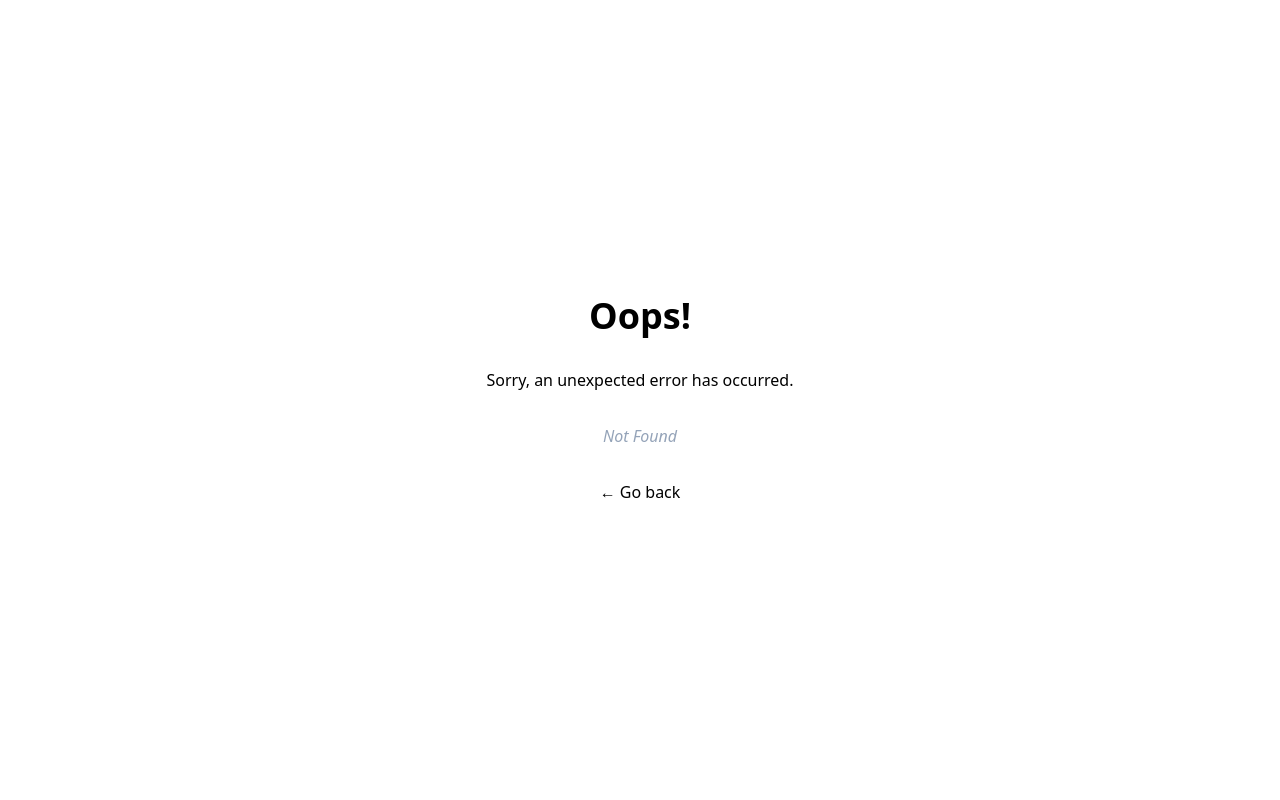
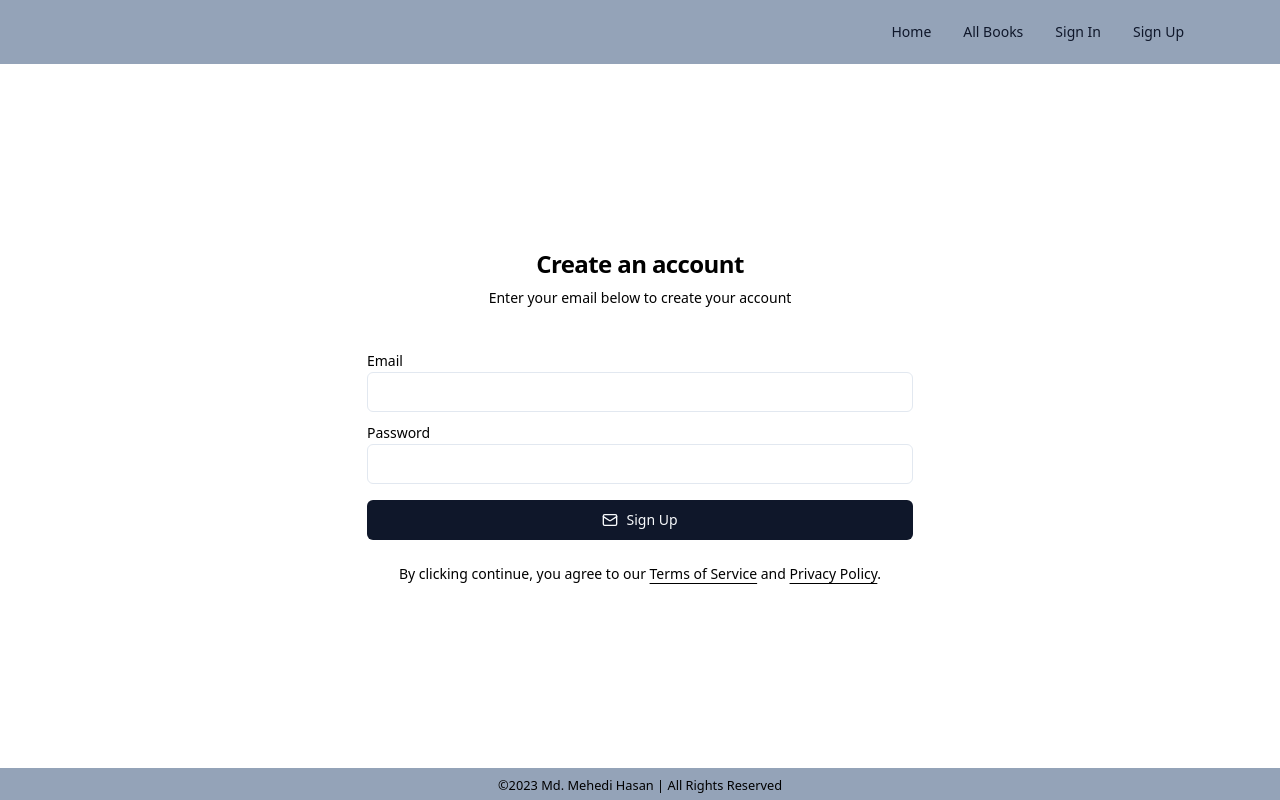
Before and after one commit to mhasanjoy/book-catalog-client, a React (Vite) app: page /sign-up in a window 1280 px wide. Before the commit this address had no page. Built offline with nearby package versions, Linux system fonts and the light colour scheme.

Commit message:
[DONE] sign-up form

```diff
--- a/src/components/layout/Footer.tsx
+++ b/src/components/layout/Footer.tsx
@@ -2,7 +2,9 @@ const Footer = () => {
   return (
     <div className="bg-slate-400 text-secondary h-8">
       <div className="h-full flex items-center justify-center">
-        <p> &#169;{new Date().getFullYear()} Md. Mehedi Hasan | All Rights Reserved</p>
+        <p>
+          <small>&#169;{new Date().getFullYear()} Md. Mehedi Hasan | All Rights Reserved</small>
+        </p>
       </div>
     </div>
   );
--- a/src/pages/sign-in.tsx
+++ b/src/pages/sign-in.tsx
@@ -3,13 +3,20 @@ import { Input } from "@/components/ui/input";
 import { Label } from "@/components/ui/label";
 import { Mail } from "lucide-react";
 import { useState } from "react";
+import { Link } from "react-router-dom";
 
 const SignIn = () => {
   const [isLoading, setIsLoading] = useState<boolean>(false);
 
-  const onSubmit = async (event: React.SyntheticEvent) => {
+  const handleSubmit = async (event: React.FormEvent<HTMLFormElement>) => {
     event.preventDefault();
     setIsLoading(true);
+
+    const target = event.target as typeof event.target & {
+      email: { value: string };
+      password: { value: string };
+    };
+    console.log(target.email.value, target.password.value);
 
     setTimeout(() => {
       setIsLoading(false);
@@ -18,7 +25,12 @@ const SignIn = () => {
 
   return (
     <div className="min-h-[calc(100vh-6rem)] flex justify-center items-center">
-      <form onSubmit={onSubmit} className="min-w-[30%]">
+      <form onSubmit={handleSubmit} className="min-w-[30%]">
+        <div className="flex flex-col space-y-2 text-center mb-10">
+          <h1 className="text-2xl font-semibold tracking-tight">Sign in to your account</h1>
+          <p className="text-sm text-muted-foreground">Enter your email below</p>
+        </div>
+
         <div className="mb-2">
           <Label htmlFor="email">Email</Label>
           <Input
@@ -28,6 +40,7 @@ const SignIn = () => {
             autoComplete="email"
             autoCorrect="off"
             disabled={isLoading}
+            required
           />
         </div>
         <div className="mb-4">
@@ -38,12 +51,25 @@ const SignIn = () => {
             autoCapitalize="none"
             autoComplete="password"
             disabled={isLoading}
+            required
           />
         </div>
         <Button disabled={isLoading} className="w-full">
           <Mail className="mr-2 h-4 w-4" />
-          Login
+          Sign In
         </Button>
+
+        <p className="px-8 text-center text-sm text-muted-foreground mt-6">
+          By clicking continue, you agree to our{" "}
+          <Link to="/service-terms" className="underline underline-offset-4 hover:text-primary">
+            Terms of Service
+          </Link>{" "}
+          and{" "}
+          <Link to="/privacy-policy" className="underline underline-offset-4 hover:text-primary">
+            Privacy Policy
+          </Link>
+          .
+        </p>
       </form>
     </div>
   );
--- /dev/null
+++ b/src/pages/sign-up.tsx
@@ -0,0 +1,80 @@
+import { Button } from "@/components/ui/button";
+import { Input } from "@/components/ui/input";
+import { Label } from "@/components/ui/label";
+import { Mail } from "lucide-react";
+import { useState } from "react";
+import { Link } from "react-router-dom";
+
+const SignUp = () => {
+  const [isLoading, setIsLoading] = useState<boolean>(false);
+
+  const handleSubmit = async (event: React.FormEvent<HTMLFormElement>) => {
+    event.preventDefault();
+    setIsLoading(true);
+
+    const target = event.target as typeof event.target & {
+      email: { value: string };
+      password: { value: string };
+    };
+    console.log(target.email.value, target.password.value);
+
+    setTimeout(() => {
+      setIsLoading(false);
+    }, 3000);
+  };
+
+  return (
+    <>
+      <div className="min-h-[calc(100vh-6rem)] flex justify-center items-center">
+        <form onSubmit={handleSubmit} className="min-w-[30%]">
+          <div className="flex flex-col space-y-2 text-center mb-10">
+            <h1 className="text-2xl font-semibold tracking-tight">Create an account</h1>
+            <p className="text-sm text-muted-foreground">Enter your email below to create your account</p>
+          </div>
+
+          <div className="mb-2">
+            <Label htmlFor="email">Email</Label>
+            <Input
+              id="email"
+              type="email"
+              autoCapitalize="none"
+              autoComplete="email"
+              autoCorrect="off"
+              disabled={isLoading}
+              required
+            />
+          </div>
+          <div className="mb-4">
+            <Label htmlFor="password">Password</Label>
+            <Input
+              id="password"
+              type="password"
+              autoCapitalize="none"
+              autoComplete="password"
+              disabled={isLoading}
+              required
+            />
+          </div>
+          <Button disabled={isLoading} className="w-full">
+            <Mail className="mr-2 h-4 w-4" />
+            Sign Up
+          </Button>
+
+          <p className="px-8 text-center text-sm text-muted-foreground mt-6">
+            By clicking continue, you agree to our{" "}
+            <Link to="/service-terms" className="underline underline-offset-4 hover:text-primary">
+              Terms of Service
+            </Link>{" "}
+            and{" "}
+            <Link to="/privacy-policy" className="underline underline-offset-4 hover:text-primary">
+              Privacy Policy
+            </Link>
+            .
+          </p>
+        </form>
+      </div>
+    </>
+  );
+};
+
+export default SignUp;
--- a/src/routes/index.tsx
+++ b/src/routes/index.tsx
@@ -1,5 +1,6 @@
 import Home from "@/pages/home";
 import SignIn from "@/pages/sign-in";
+import SignUp from "@/pages/sign-up";
 import { createBrowserRouter } from "react-router-dom";
 import MainLayout from "../layout/main";
 import ErrorPage from "../pages/error";
@@ -15,6 +16,10 @@ const router = createBrowserRouter([
         element: <Home />,
       },
       {
+        path: "/sign-up",
+        element: <SignUp />,
+      },
+      {
         path: "/sign-in",
         element: <SignIn />,
       },
```
